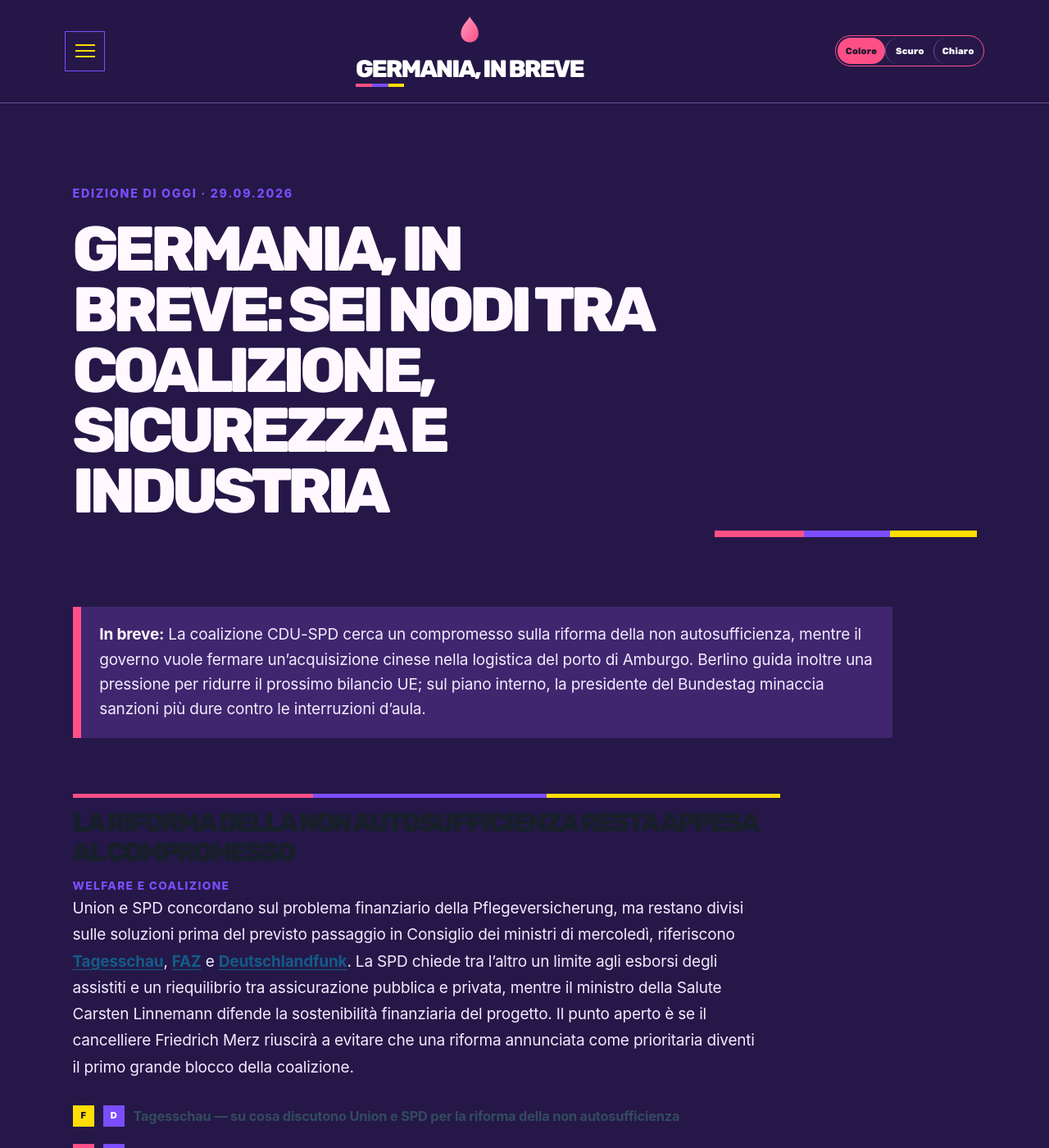
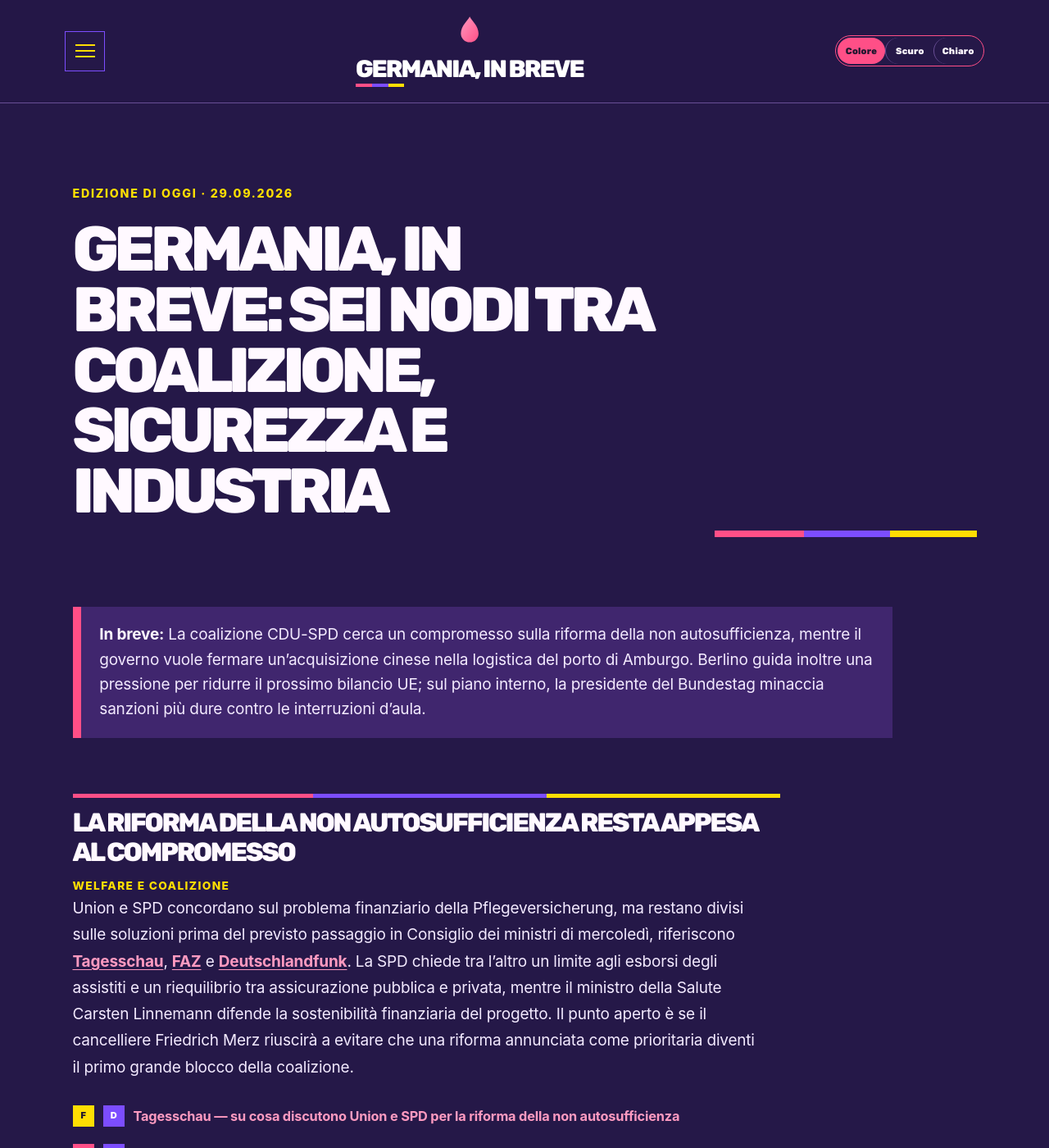
Before and after one commit to ottoottone/prj-news-mattino, a Jekyll site: the page built from index.html, in a window 1280 px wide and 1400 px high. Shown: the whole window at 82% size. Built offline with Jekyll 4.4.1, drawn with Linux system fonts in a browser that asks for light colours; some web fonts are replaced; the list of posts is cut into pages by our own code.

Commit message:
Increase color theme text contrast

```diff
--- a/assets/css/briefing.css
+++ b/assets/css/briefing.css
@@ -424,3 +424,26 @@ body { background:#f7f7f5; color:#202b35; }
 .theme-nord-dark .theme-option { color:#fff9ff; }
 .theme-nord-color .theme-switcher { border-color:var(--neon-pink); }
 @media (max-width:700px) { .theme-switcher { width:7.4rem; height:1.8rem; } .theme-option { font-size:.5rem; } }
+
+/* Color mode contrast: headings stay white; links use the pink/yellow line palette. */
+.theme-nord-color .content-first-header h1,
+.theme-nord-color .newsletter-issue-header h1,
+.theme-nord-color .briefing-item-title h2,
+.theme-nord-color .briefing-issue-header h1,
+.theme-nord-color .briefing-section h2,
+.theme-nord-color .watch-today h2,
+.theme-nord-color .sources-section h2 { color:#fff9ff; }
+.theme-nord-color .topic-label,
+.theme-nord-color .newsletter-kicker,
+.theme-nord-color .briefing-hero-kicker,
+.theme-nord-color .eyebrow { color:var(--neon-sun); }
+.theme-nord-color .inline-source,
+.theme-nord-color .source-line a,
+.theme-nord-color .source-title,
+.theme-nord-color .briefing-image figcaption a,
+.theme-nord-color .more-to-know a { color:#ff9ac0; }
+.theme-nord-color .content-first-deck,
+.theme-nord-color .briefing-item-body p,
+.theme-nord-color .watch-today li,
+.theme-nord-color .watch-note,
+.theme-nord-color .briefing-facts span { color:#f3eaff; }
```
